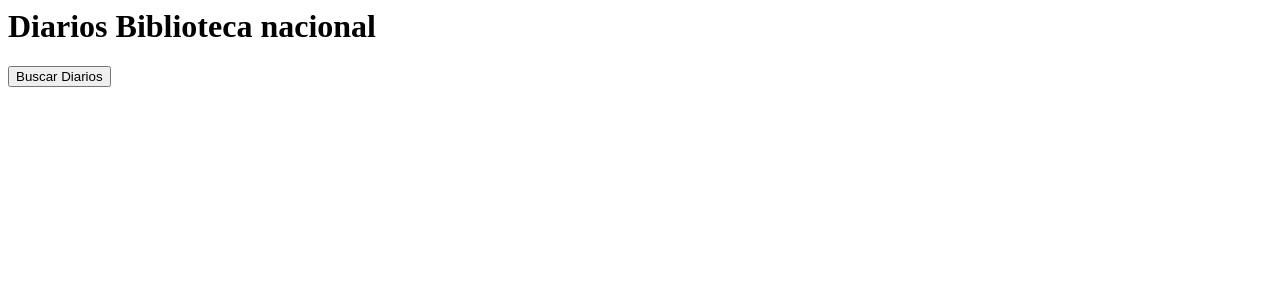
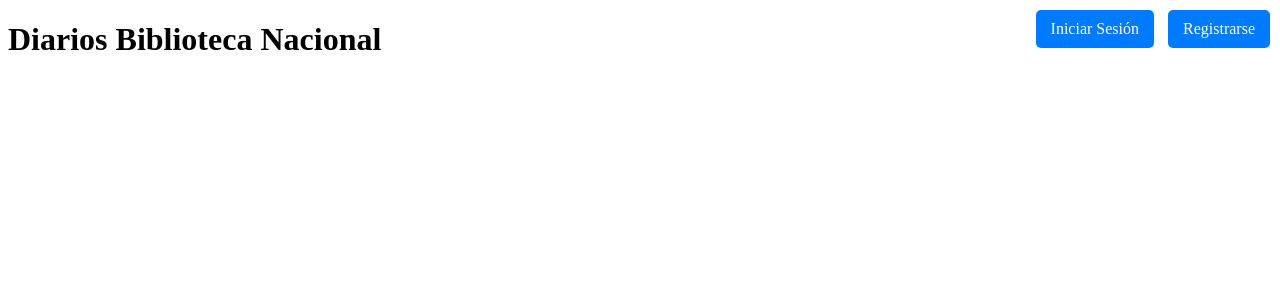
Before and after one commit to LanaDraguicevic/diarios, a Django app: page / in a window 1280 px wide. Shown: the top 300 px of the page. Run offline with Django 5.2, Linux system fonts and the light colour scheme.

Commit message:
Update home.html

```diff
--- a/diarios_app/templates/home.html
+++ b/diarios_app/templates/home.html
@@ -1,6 +1,54 @@
-<title>Hemeroteca Biblioteca nacional</title>
-<h1>Diarios Biblioteca nacional</h1>
+<!DOCTYPE html>
+<html lang="es">
+<head>
+    <meta charset="UTF-8">
+    <meta name="viewport" content="width=device-width, initial-scale=1.0">
+    <title>Hemeroteca Biblioteca Nacional</title>
+    <style>
 
-<a href="{% url 'search_form' %}">
-    <button type="button">Buscar Diarios</button>
-</a>
+        .auth-buttons {
+            position: absolute;
+            top: 10px;
+            right: 10px;
+        }
+
+        .auth-buttons form, .auth-buttons a {
+            display: inline-block;
+            margin-left: 10px;
+        }
+
+        /* Estilos para los botones */
+        .auth-buttons button, .auth-buttons a {
+            padding: 10px 15px;
+            background-color: #007bff;
+            color: white;
+            text-decoration: none;
+            border: none;
+            border-radius: 5px;
+            cursor: pointer;
+        }
+
+        .auth-buttons a:hover, .auth-buttons button:hover {
+            background-color: #0056b3;
+        }
+    </style>
+</head>
+<body>
+    <h1>Diarios Biblioteca Nacional</h1>
+
+
+    <div class="auth-buttons">
+
+        {% if request.user.is_authenticated %}
+            <form method="post" action="{% url 'logout' %}">
+                {% csrf_token %}
+                <button type="submit">Cerrar Sesión</button>
+            </form>
+
+        {% else %}
+            <a href="{% url 'login' %}">Iniciar Sesión</a>
+            <a href="{% url 'iniciarsesion' %}">Registrarse</a>
+        {% endif %}
+    </div>
+</body>
+</html>
```
